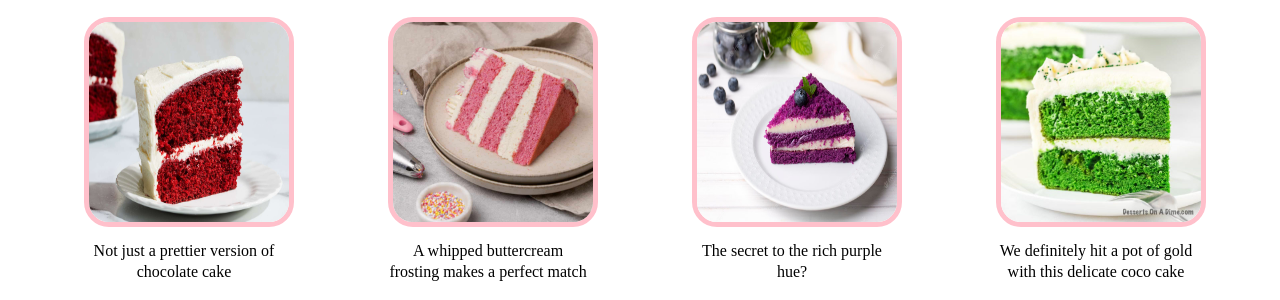
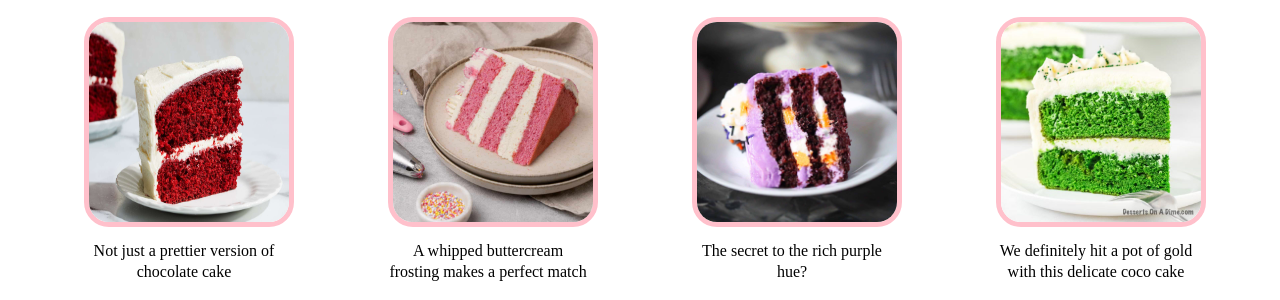
Before and after one commit to phanxuannhat30/odin-project, a plain HTML site: page index.html in a window 1280 px wide. Shown: the part 465-765 px from the top of the page. Drawn offline with Linux system fonts and the light colour scheme.

Commit message:
Fix purple velvet cake picture

```diff
--- a/index.html
+++ b/index.html
@@ -36,7 +36,7 @@
                 <div class="text">A whipped buttercream frosting makes a perfect match</div>
             </div>
             <div class="info">
-                <img src="Sources/purple-velvet.jpg" alt="Purple velvet">
+                <img src="Sources/Purple-velvet.jpg" alt="Purple velvet">
                 <div class="text">The secret to the rich purple hue? </div>
             </div>
             <div class="info">
```
Also changed, not shown: Sources/Purple-velvet.jpg (added), Sources/purple-velvet.jpg (deleted).
